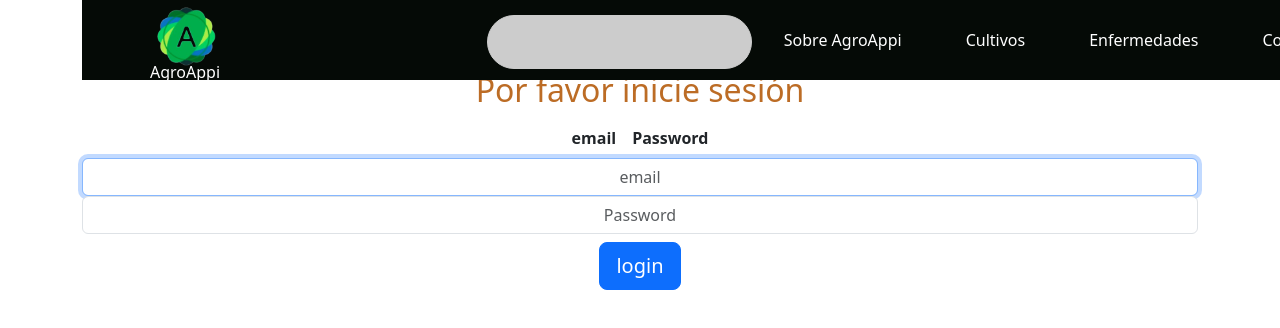
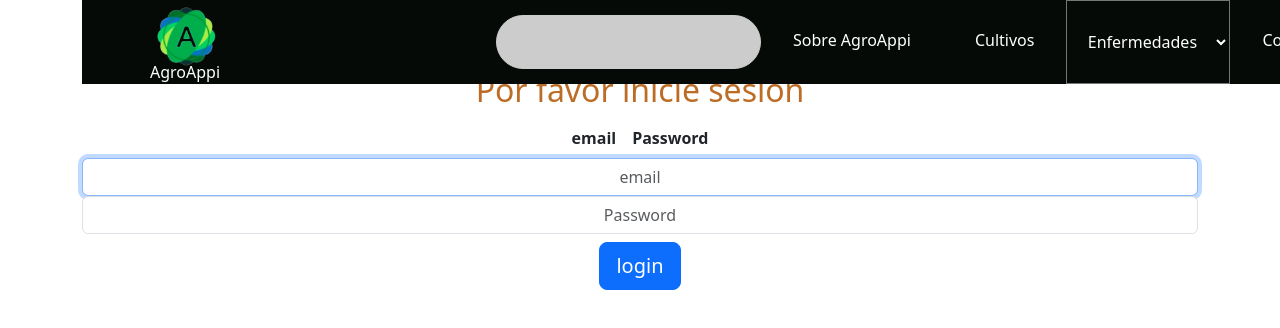
Before and after one commit to monabarreiro/Plataforma_test_AgroAppi, a React (Vite) app: page /Login in a window 1280 px wide. Shown: the top 328 px of the page. Built offline with nearby package versions, Linux system fonts and the light colour scheme; what @mercadopago/sdk-react would draw is missing.

Commit message:
{mensaje}

```diff
--- a/src/frontend/NavBar.jsx
+++ b/src/frontend/NavBar.jsx
@@ -1,6 +1,6 @@
 import { useState } from "react";
 import "./navBar.css";
-import { Link } from "react-router-dom";
+import { Link, Navigate } from "react-router-dom";
 import { useNavigate } from "react-router-dom";
 import img13 from "../img/logo.png";
 
@@ -36,7 +36,20 @@ export const NavBar=( )=>{
 
   <li> <Link to="/Contacto"> <a className="active" href="#logut">Contacto</a></Link>
   </li>
-  <li> <Link to="/Menu/Limón" >  <a href="#menu_limon">Enfermedades</a></Link>  </li>
+  <li>
+    <select onChange={
+    (e) => navigate(e.target.value)
+  } >
+    <option value="/Lista_cultivos">Enfermedades</option>
+    <option value="/Menu/Limon">Limón</option>
+    <option value="/Menu/Maiz">Maíz</option>
+    <option value="/Menu/Soja">Soja</option>
+    <option value="/Menu/Trigo">Trigo</option>
+    <option value="/Menu/Uva">Uva</option>
+
+   </select>
+      </li>
+
   <li> <Link to="/Lista_cultivos" >  <a href="#login"> Cultivos</a></Link>  </li>
   <li> <Link to="/" > <a href="#principal">Sobre AgroAppi</a> </Link> </li>
 
--- a/src/frontend/navBar.css
+++ b/src/frontend/navBar.css
@@ -34,6 +34,7 @@ li a {
 
 li a:hover {
   background-color: #cbe829;
+
 }
 
 input {
@@ -55,15 +56,18 @@ select {
 
   display: block;
   text-align: center;
-  padding: 14px 16px;
+padding: 29px 16px;
+
   text-decoration: none;
-  border:1px solid #cccccc;
-  border-radius:36px;
+  color: white;
   display:inline-block;
   overflow:hidden;
-  background:#cccccc;
-  margin: 14px 16px;
+  background-color: #050a06;
+  margin: auto!important;
 
+}
+select:hover{
+  background-color: #cbe829;
 }
 img{
   float:left;
--- a/src/main.jsx
+++ b/src/main.jsx
@@ -55,36 +55,41 @@ const Lista_cultivos =() => {
       <br />
       <br />
       < Link to="/Menu/Limon" style={{textDecoration:"none", fontSize:"40px", color:"black"}}>
-       <h1 className= "m-3 text-black" style={{position:"relative"}} />
+       <h1 className= "m-3 text-black" style={{position:"relative",userSelect:"none"}} />
       Cítricos  <h1/> </Link>
-      <video autoPlay muted loop width="100%">
+      <video autoPlay muted loop width="100%"
+      style={{userSelect:"none",position:"relative", zIndex:"-1"}}>
         <source src={limones} type="video/mp4" />
         Your browser does not support the video tag.
       </video>
       < Link to="/Menu/Maiz" style={{textDecoration:"none", fontSize:"40px", color:"black"}}>
       <h1 className= "m-3 text-black" style={{position:"relative", zIndex:"-1"}} >
         Maíz </h1> </Link>
-      <video autoPlay muted loop width="100%">
+      <video autoPlay muted loop width="100%"
+      style={{userSelect:"none",position:"relative", zIndex:"-1"}}>
         <source src={maiz} type="video/mp4" />
         Your browser does not support the video tag.
       </video>
       < Link to="/Menu/Soja" style={{textDecoration:"none", fontSize:"40px", color:"black"}}>
       <h1 className= "m-3 text-black" style={{position:"relative",zIndex:"-1"}} >
         Soja  </h1> </Link>
-      <video autoPlay muted loop width="100%">
+      <video autoPlay muted loop width="100%"
+      style={{userSelect:"none",position:"relative", zIndex:"-1"}}>
         <source src={soja} type="video/mp4" />
         Your browser does not support the video tag.
       </video>
       < Link to="/Menu/Trigo" style={{textDecoration:"none", fontSize:"40px", color:"black"}}>
       <h1 className= "m-3 text-black" style={{position:"relative",zIndex:"-1"}} >
        Trigo </h1> </Link>
-      <video autoPlay muted loop width="100%">
+      <video autoPlay muted loop width="100%"
+      style={{userSelect:"none",position:"relative", zIndex:"-1"}}>
         <source src={trigo} type="video/mp4" />
         Your browser does not support the video tag.
       </video>
       < Link to="/Menu/Uva" style={{textDecoration:"none", fontSize:"40px", color:"black"}}>
       <h1 className= "m-3 text-black" style={{position:"relative",zIndex:"-1"}} > Uva </h1> </Link>
-      <video autoPlay muted loop width="100%">
+      <video autoPlay muted loop width="100%"
+      style={{userSelect:"none",position:"relative", zIndex:"-1"}}>
         <source src={uva} type="video/mp4" />
         Your browser does not support the video tag.
       </video>
```
